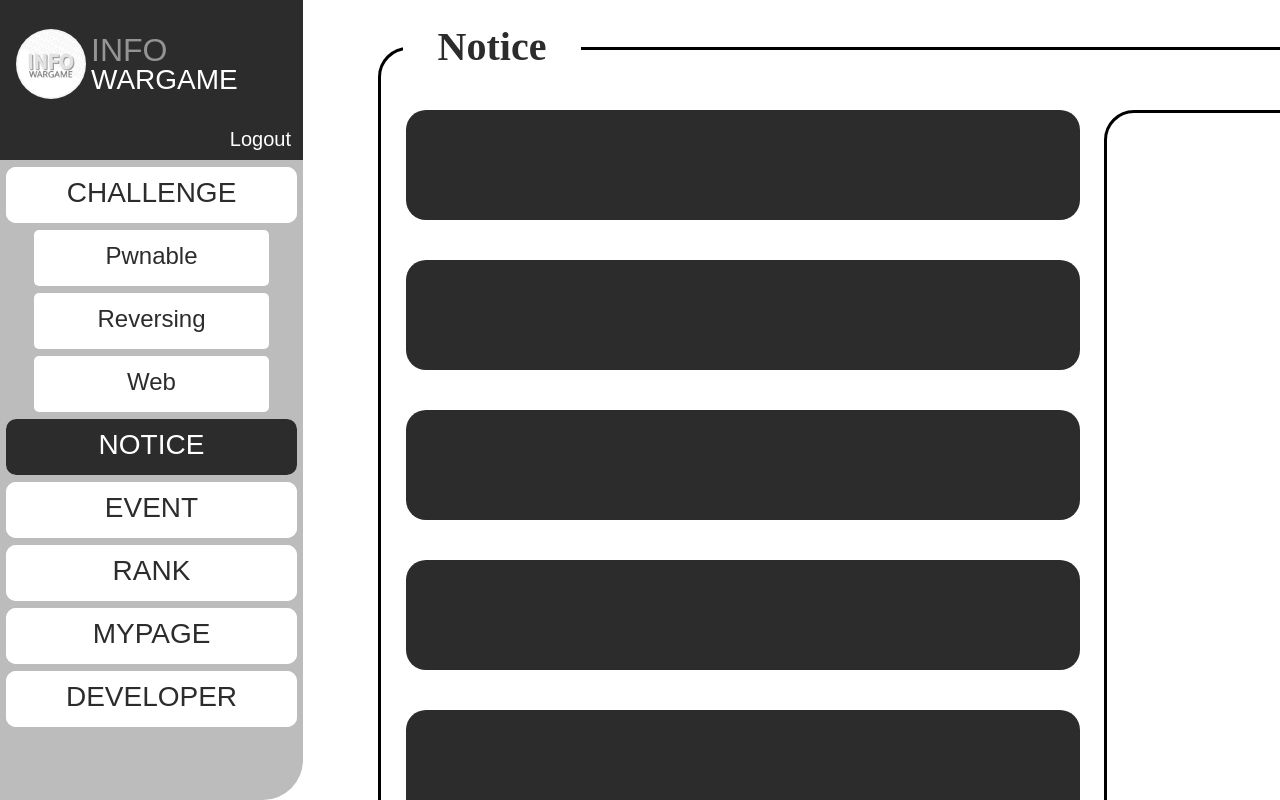
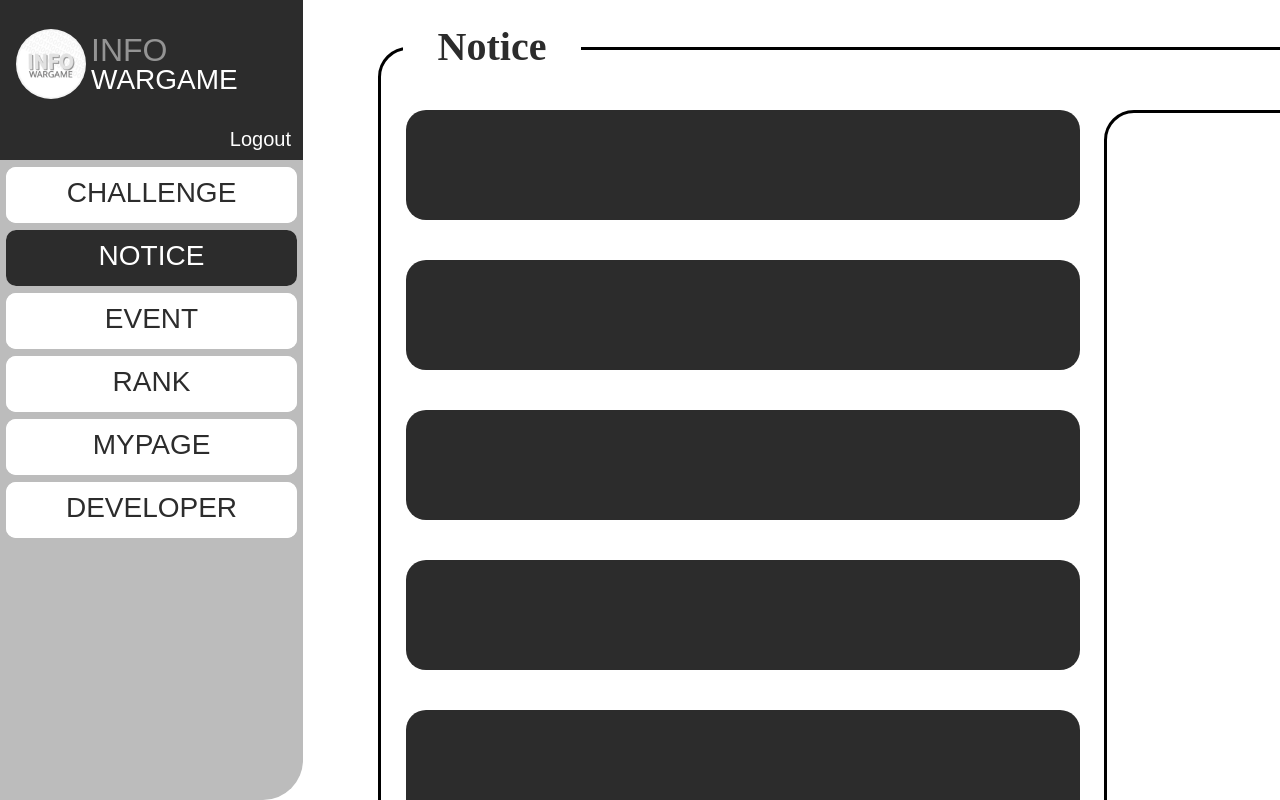
Before and after one commit to yms040813/Frontend_Infowargame_v3, a React (Create React App) app: page /#/notice in a window 1280 px wide. Shown: the top 800 px of the page. Built offline with nearby package versions, Linux system fonts and the light colour scheme; a web font is replaced by a local one.

Commit message:
<ADD> MenuBar scroll

```diff
--- a/src/components/common/GlobalStyle.js
+++ b/src/components/common/GlobalStyle.js
@@ -1,6 +1,4 @@
 import { createGlobalStyle } from "styled-components"
-import { Link } from 'react-router-dom'
-import styled from 'styled-components'
 
 const GlobalStyle = createGlobalStyle`
   @font-face {
--- a/src/components/ctfPloblem/CtfDetailQ.js
+++ b/src/components/ctfPloblem/CtfDetailQ.js
@@ -21,7 +21,7 @@ const CtfDetailQ = (params) => {
       <S.CtfProblemStyled>
         <S.ExitButtonStyled>
           <S.DefaultLinkStyled to={`/ctf/${params.page}`}>
-          <FontAwesomeIcon icon={faTimes} style={{color: 'black'}}/>
+            <FontAwesomeIcon icon={faTimes} style={{color: 'black'}}/>
           </S.DefaultLinkStyled>
         </S.ExitButtonStyled>
         <S.ContentStyled>
--- a/src/components/ctfPloblem/ctfTemplete.js
+++ b/src/components/ctfPloblem/ctfTemplete.js
@@ -4,7 +4,7 @@ import MenuBar from "../default/MenuBar";
 import ProblemBox from "./ProblemBox";
 import useCtfProblems from "../../hooks/useCtfProblems";
 import CtfDetailQ from "./CtfDetailQ";
-import * as S from './style'
+import * as S from './style';
 
 const CtfTemplete = (match) => {
   const { pwnableProblems, reversingProblems, webProblems } = useCtfProblems()
--- a/src/components/default/MenuBar.js
+++ b/src/components/default/MenuBar.js
@@ -1,65 +1,12 @@
-import React from "react";
-import MenuBarHeader from "./MenuBarHeader";
-import * as S from './style';
+import MBarProviders from "../../providers/MBarProviders"
+import DefaultTemplete from "./MenuBarDetail"
 
-const DefaultTemplete = (params) => {
-  let mainTopic
-  switch (params.page) {
-    case 'pwnable':
-    case 'reversing':
-    case 'web': mainTopic = 'challenge'; break
-    case 'notice': mainTopic = 'notice'; break
-    case 'event': mainTopic = 'event'; break
-    case 'profile': mainTopic = 'mypage'; break
-    case 'rank': mainTopic = 'rank'; break
-    case 'developers': mainTopic = 'developer'; break
-    default: mainTopic = '/'
-  }
+const MenuBar = (params) => {
+  return (
+    <MBarProviders>
+      <DefaultTemplete page={params.page} />
+    </MBarProviders>
+  )
+}
 
-  return (
-    <S.MenuBarStyled>
-      <MenuBarHeader />
-      <S.NavigatorAreaStyled>
-        <S.TopicAreaStyled>
-          <S.LinkStyled to='/ctf/pwnable'>
-            <div className={mainTopic === 'challenge' ? 'btn__black' : "btn__white"}>CHALLENGE</div>
-          </S.LinkStyled>
-          <S.SubAreaStyled>
-            <S.DefaultLinkStyled to='/ctf/pwnable'>
-              <div className={params.page === 'pwnable' ? 'btn__black' : "btn__white"}>Pwnable</div>
-            </S.DefaultLinkStyled>
-            <S.DefaultLinkStyled to='/ctf/reversing'>
-              <div className={params.page === 'reversing' ? 'btn__black' : "btn__white"}>Reversing</div>
-            </S.DefaultLinkStyled>
-            <S.DefaultLinkStyled to='/ctf/web'>
-              <div className={params.page === 'web' ? 'btn__black' : "btn__white"}>Web</div>
-            </S.DefaultLinkStyled>
-          </S.SubAreaStyled>
-        </S.TopicAreaStyled>
-        <S.LinkStyled to='/notice/1'>
-          <div className={mainTopic === 'notice' ? 'btn__black' : "btn__white"}>NOTICE</div>
-        </S.LinkStyled>
-
-        <S.LinkStyled to='/event'>
-          <div className={mainTopic === 'event' ? 'btn__black' : "btn__white"}>EVENT</div>
-        </S.LinkStyled>
-
-        <S.LinkStyled to='/rank'>
-          <div className={mainTopic === 'rank' ? 'btn__black' : "btn__white"}>RANK</div>
-        </S.LinkStyled>
-
-        <S.LinkStyled to='/profile'>
-          <div className={mainTopic === 'mypage' ? 'btn__black' : "btn__white"}>MYPAGE</div>
-        </S.LinkStyled>
-
-        <S.LinkStyled to='/developers'>
-          <div className={mainTopic === 'developer' ? 'btn__black' : "btn__white"}>DEVELOPER</div>
-        </S.LinkStyled>
-
-      </S.NavigatorAreaStyled>
-
-    </S.MenuBarStyled>
-  );
-};
-
-export default DefaultTemplete;
+export default MenuBar
--- /dev/null
+++ b/src/components/default/MenuBarDetail.js
@@ -0,0 +1,73 @@
+import React, { useEffect } from "react";
+import MenuBarHeader from "./MenuBarHeader";
+import useMBar from "../../hooks/useMBar"
+import * as S from './style';
+
+const DefaultTemplete = (params) => {
+  const {ctfScroll, changeFalse, changeScroll} = useMBar()
+
+  let mainTopic
+  switch (params.page) {
+    case 'pwnable':
+    case 'reversing':
+    case 'web': mainTopic = 'challenge'; break
+    case 'notice': mainTopic = 'notice'; break
+    case 'event': mainTopic = 'event'; break
+    case 'profile': mainTopic = 'mypage'; break
+    case 'rank': mainTopic = 'rank'; break
+    case 'developers': mainTopic = 'developer'; break
+    default: mainTopic = '/'
+  }
+
+  useEffect(() => {
+    if (ctfScroll === true && mainTopic === 'challenge') {
+      changeFalse()
+    }
+  })
+
+  return (
+    <S.MenuBarStyled>
+      <MenuBarHeader />
+      <S.NavigatorAreaStyled>
+        <S.TopicAreaStyled >
+          <S.ChallengeLinkStyled to='/ctf/pwnable' onClick={changeScroll} replace>
+            <div className={mainTopic === 'challenge' ? 'btn__black' : "btn__white"}>CHALLENGE</div>
+          </S.ChallengeLinkStyled>
+          <S.SubAreaStyled click={ctfScroll}>
+            <S.DefaultLinkStyled to='/ctf/pwnable'>
+              <div className={params.page === 'pwnable' ? 'btn__black' : "btn__white"}>Pwnable</div>
+            </S.DefaultLinkStyled>
+            <S.DefaultLinkStyled to='/ctf/reversing'>
+              <div className={params.page === 'reversing' ? 'btn__black' : "btn__white"}>Reversing</div>
+            </S.DefaultLinkStyled>
+            <S.DefaultLinkStyled to='/ctf/web'>
+              <div className={params.page === 'web' ? 'btn__black' : "btn__white"}>Web</div>
+            </S.DefaultLinkStyled>
+          </S.SubAreaStyled>
+        </S.TopicAreaStyled>
+        <S.LinkStyled to='/notice/1'>
+          <div className={mainTopic === 'notice' ? 'btn__black' : "btn__white"}>NOTICE</div>
+        </S.LinkStyled>
+
+        <S.LinkStyled to='/event'>
+          <div className={mainTopic === 'event' ? 'btn__black' : "btn__white"}>EVENT</div>
+        </S.LinkStyled>
+
+        <S.LinkStyled to='/rank'>
+          <div className={mainTopic === 'rank' ? 'btn__black' : "btn__white"}>RANK</div>
+        </S.LinkStyled>
+
+        <S.LinkStyled to='/profile'>
+          <div className={mainTopic === 'mypage' ? 'btn__black' : "btn__white"}>MYPAGE</div>
+        </S.LinkStyled>
+
+        <S.LinkStyled to='/developers'>
+          <div className={mainTopic === 'developer' ? 'btn__black' : "btn__white"}>DEVELOPER</div>
+        </S.LinkStyled>
+
+      </S.NavigatorAreaStyled>
+    </S.MenuBarStyled>
+  );
+};
+
+export default DefaultTemplete;
--- a/src/components/default/style.js
+++ b/src/components/default/style.js
@@ -6,6 +6,43 @@ export const DefaultLinkStyled = styled(Link)`
 `
 
 export const LinkStyled = styled(DefaultLinkStyled)`
+  width: 291px;
+  height: 56px;
+  background-color: #fff;
+  border-radius: 10px;
+  margin-top: 7px;
+
+  color: #2c2c2c;
+  font-size: 28px;
+  font-weight: 500;
+  text-align: center;
+  line-height: 51px;
+
+  transition: .1s;
+
+  display: block;
+
+  &:first-child{
+    margin-top: 0;
+  }
+
+  div {
+    border-radius: 10px;
+    height: 56px;
+  }
+
+  .btn__black, .btn__white:hover{
+    background-color: #2c2c2c;
+    color: #fff;
+  }
+
+  .btn__white, .btn__black:hover{
+    background-color: #fff;
+    color: #2c2c2c;
+  }
+`
+
+export const ChallengeLinkStyled = styled(DefaultLinkStyled)`
   width: 291px;
   height: 56px;
   background-color: #fff;
@@ -134,7 +171,9 @@ export const TopicAreaStyled = styled.div`
 
 //
 export const SubAreaStyled = styled.div`
-  height: auto;
+  ${props => props.click && `
+    height: 0;
+  `}
 
   div {
     width: 235px;
--- /dev/null
+++ b/src/context/MBarContext.js
@@ -0,0 +1,5 @@
+import React from "react";
+
+const MenuBoxContext = React.createContext();
+
+export default MenuBoxContext;
--- /dev/null
+++ b/src/hooks/useMBar.js
@@ -0,0 +1,7 @@
+import { useContext } from "react";
+import MBarContext from "../context/MBarContext";
+
+export default function useMBar() {
+  const { ctfScroll, changeFalse, changeScroll  } = useContext(MBarContext);
+  return { ctfScroll, changeFalse, changeScroll };
+}
--- /dev/null
+++ b/src/providers/MBarProviders.js
@@ -0,0 +1,16 @@
+import MenuBoxContext from '../context/MBarContext'
+import { useState } from 'react'
+
+const MBarProviders = ({children}) => {
+  const [ctfScroll, setCtfScroll] = useState(true)
+
+  const changeFalse = () => { setCtfScroll(false) }
+
+  const changeScroll = () => { setCtfScroll(!ctfScroll) }
+
+  return (<MenuBoxContext.Provider value={{ctfScroll, changeFalse, changeScroll}}>
+    {children}
+  </MenuBoxContext.Provider>)
+}
+
+export default MBarProviders
```
Also changed, not shown: 1 other file (tests, documents, lock files or other folders).
